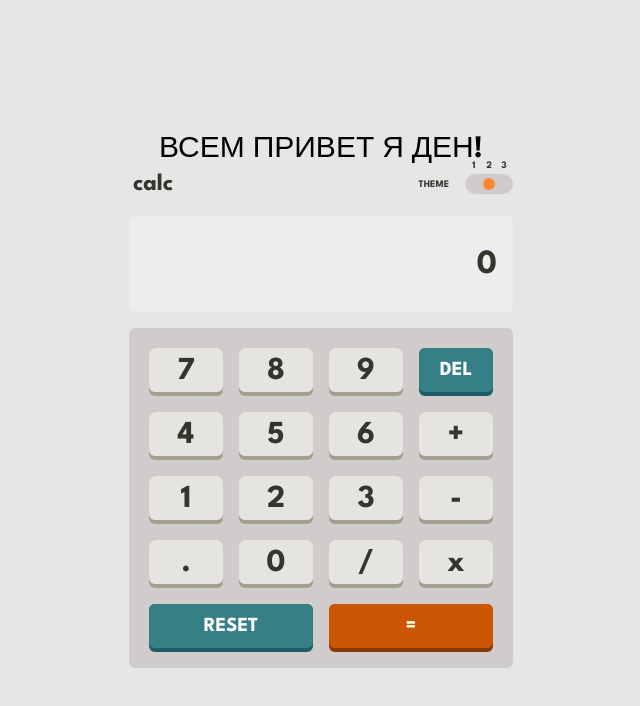
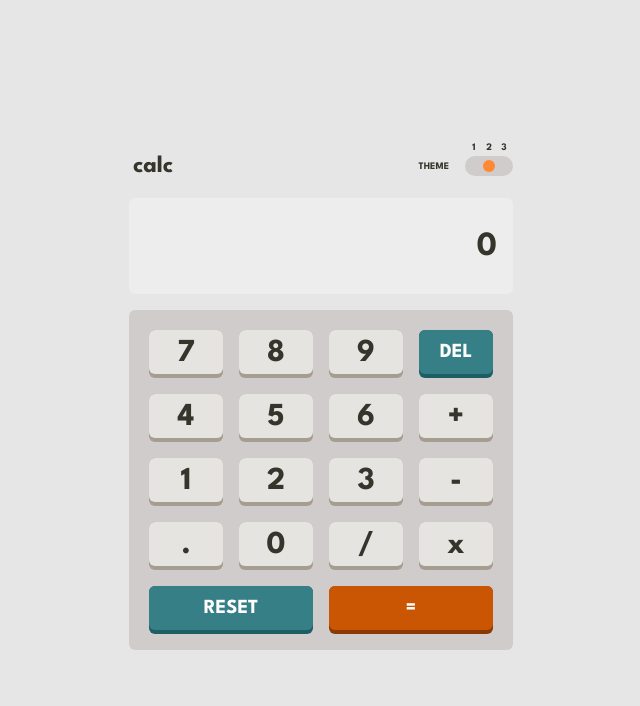
Before and after one commit to denkochev/frontend_mentor_calculator, a Next.js app: page / in a window 1280 px wide. Shown: the top 706 px of the page, without its empty margins (319-959 px from the left). Built offline with nearby package versions, Linux system fonts and the light colour scheme.

Commit message:
Revert "test"
This reverts commit a3b6d8add0d819886ffc45e5a38e01d5d0842905.

```diff
--- a/app/layout.tsx
+++ b/app/layout.tsx
@@ -25,7 +25,6 @@ export default function RootLayout({
         style={{ fontFamily: "'League Spartan', sans-serif" }}
         className="flex h-screen flex-col items-center justify-center bg-lightBg purple:bg-purpleBg dark:bg-darkBg "
       >
-        <h3 className="text-3xl">ВСЕМ ПРИВЕТ Я ДЕН!</h3>
         <Providers>
           <Main />
           {children}
```
